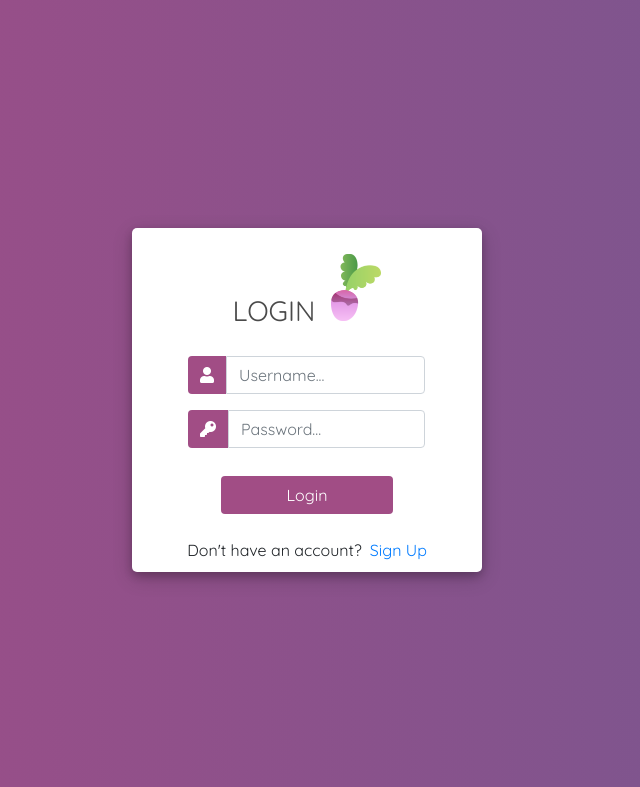
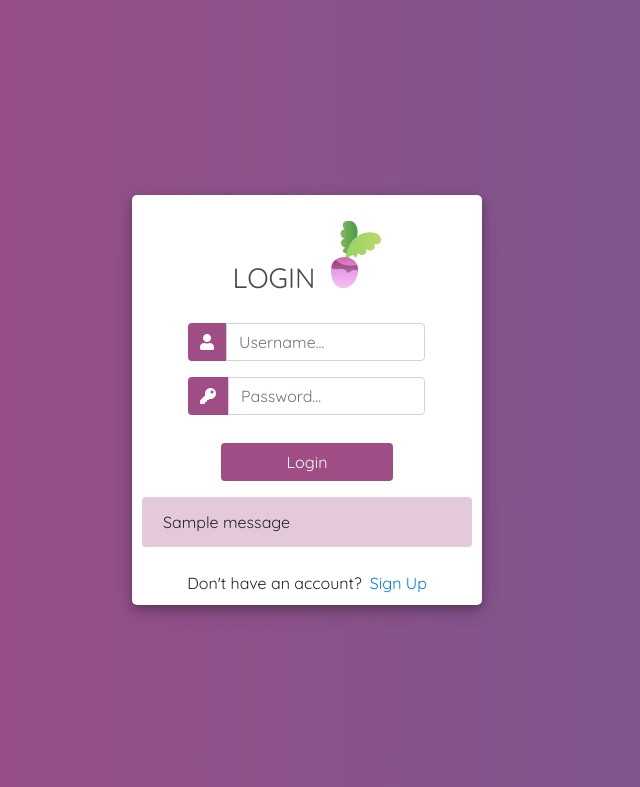
Before and after one commit to vandaadams/turniptracker, a Django app: page /login/ in a window 1280 px wide. Shown: the top 787 px of the page, without its empty margins (333-973 px from the left). Run offline with Django 3.2, Linux system fonts and the light colour scheme; one stand-in notice (Sample message) is shown; some libraries are stand-ins or nearby versions.

Commit message:
added success message to login

```diff
--- a/trackerapp/templates/trackerapp/login.html
+++ b/trackerapp/templates/trackerapp/login.html
@@ -77,11 +77,14 @@
 			outline: 0px !important;
 		}
 
-		#messages{
-			background-color: grey;
-			color: #fff;
-			padding: 10px;
-			margin-top: 10px;
+		.alert {
+	    position: relative;
+	    background: rgba(161, 77, 133, 0.3);
+	    padding: .75rem 1.25rem;
+			margin-bottom: 0;
+	    margin-top: 1rem;
+	    border: 1px solid transparent;
+	    border-radius: .25rem;
 		}
 	</style>
 
@@ -116,7 +119,9 @@
 				   			</div>
 					</form>
 				</div>
-
+				{% for message in messages %}
+					<p class="alert">{{message}}</p>
+				{% endfor %}
 				<div class="mt-4">
 					<div class="d-flex justify-content-center links">
 						Don't have an account? <a href="{% url 'register' %}" class="ml-2">Sign Up</a>
--- a/trackerapp/views.py
+++ b/trackerapp/views.py
@@ -18,7 +18,7 @@ def registerPage(request):
             print('VALID')
             form.save()
             user = form.cleaned_data.get('username')
-            messages.success(request, 'Account was created for ' + username)
+            messages.success(request, 'Account was created for ' + user)
 
             return redirect('login')
         else:
```
Also changed, not shown: db.sqlite3.
